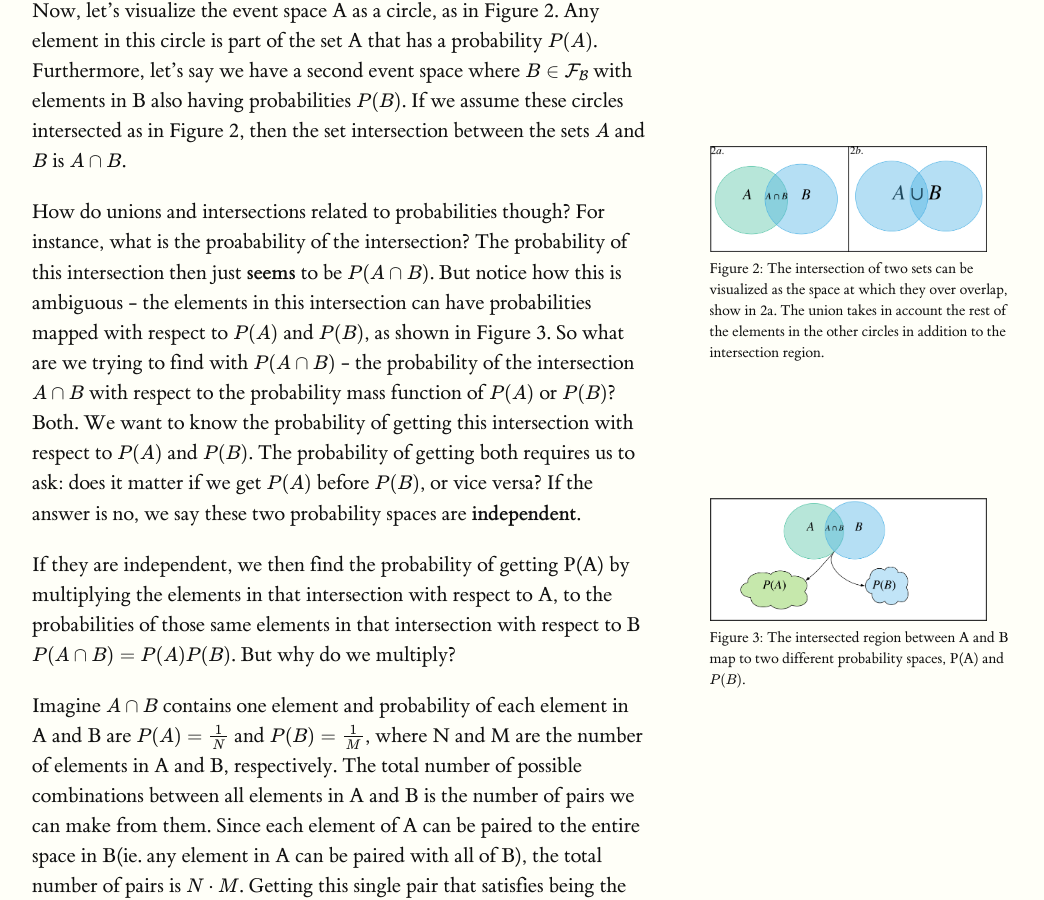
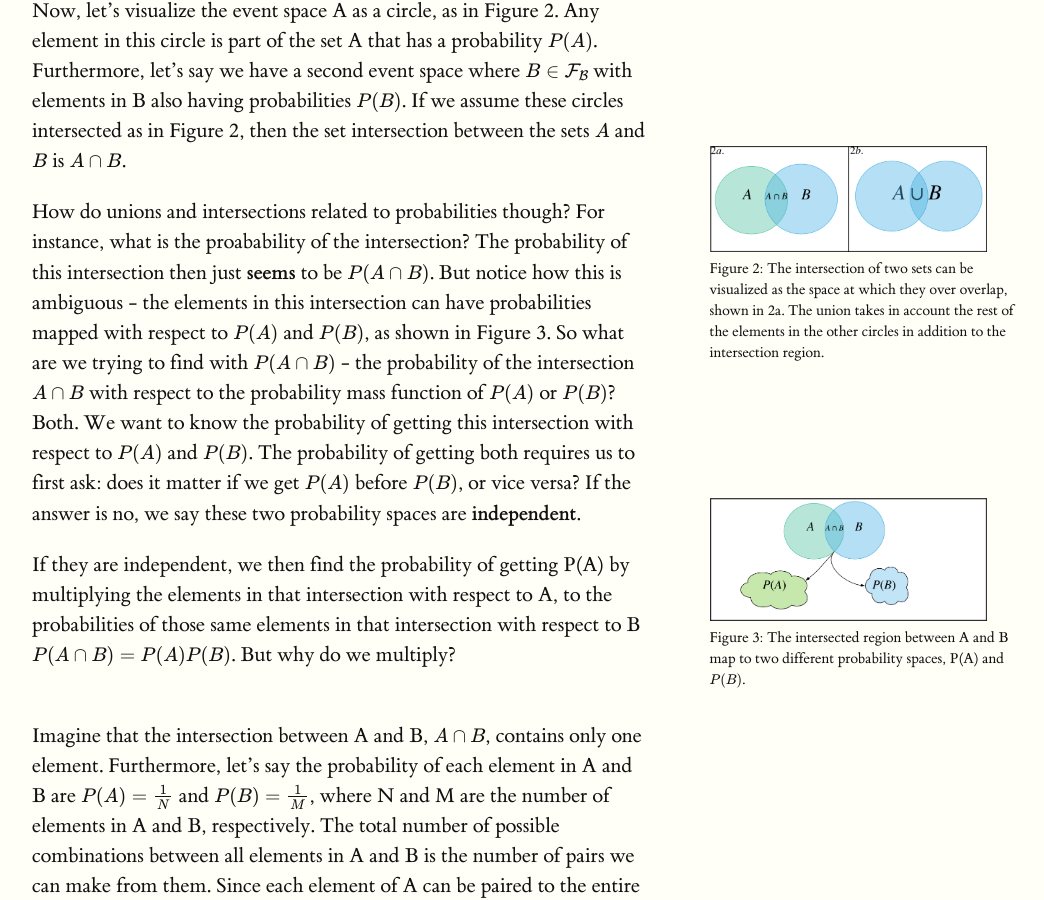
Before and after one commit to luisgc2116/luis_notes, a Jekyll site: the page built from published_notes/fundamental/intro_cond_prob/index.md, in a window 1280 px wide and 900 px high, scrolled down 560 px. Shown: the whole window, without its empty margins (128-1172 px from the left). Built offline with Jekyll 4.4.1, drawn with Linux system fonts in a browser that asks for light colours; formulas are drawn with MathJax 3; some of the changed text lies outside the part shown.

Commit message:
Update index.md

```diff
--- a/published_notes/fundamental/intro_cond_prob/index.md
+++ b/published_notes/fundamental/intro_cond_prob/index.md
@@ -10,15 +10,16 @@
 
 Currently, we know that probabilities under a Probability Triplet $$(\Omega, \mathcal{F}, P)$$ maps elements of an event space $$\mathcal{F}$$ to probabilities P, which are real numbers in $$\mathbb{R}$$. In order to ease the notation to be more readable, let's say the probability of events $$A \in \mathcal{F_A}$$ to be $$P(A)$$.
 
-Now, let's visualize the event space A as a circle, as in Figure 2. Any element in this circle is part of the set A that has a probability $$P(A)$$. Furthermore, let's say we have a second event space where $$B \in \mathcal{F_B}$$ with elements in B also having probabilities $$P(B)$$. If we assume these circles intersected as in Figure 2, then the set intersection between the sets $$A $$ and $$ B$$ is $$A \cap B$$. {% include marginfigure.html id="image_2" url="published_notes/fundamental/intro_cond_prob/fig2_cond.png" description="Figure 2: The intersection of two sets can be visualized as the space at which they over overlap, show in 2a. The union takes in account the rest of the elements in the other circles in addition to the intersection region." %}
+Now, let's visualize the event space A as a circle, as in Figure 2. Any element in this circle is part of the set A that has a probability $$P(A)$$. Furthermore, let's say we have a second event space where $$B \in \mathcal{F_B}$$ with elements in B also having probabilities $$P(B)$$. If we assume these circles intersected as in Figure 2, then the set intersection between the sets $$A $$ and $$ B$$ is $$A \cap B$$. {% include marginfigure.html id="image_2" url="published_notes/fundamental/intro_cond_prob/fig2_cond.png" description="Figure 2: The intersection of two sets can be visualized as the space at which they over overlap, shown in 2a. The union takes in account the rest of the elements in the other circles in addition to the intersection region." %}
 
-How do unions and intersections related to probabilities though? For instance, what is the proabability of the intersection? The probability of this intersection then just **seems** to be $$P(A \cap B)$$. But notice how this is ambiguous - the elements in this intersection can have probabilities mapped with respect to $$P(A)$$ and $$P(B)$$, as shown in Figure 3. So what are we trying to find with $$P(A \cap B)$$ - the probability of the intersection $$A \cap B$$ with respect to the probability mass function of $$P(A)$$ or $$P(B)$$? Both. We want to know the probability of getting this intersection with respect to $$P(A)$$ and $$P(B)$$. The probability of getting both requires us to ask: does it matter if we get $$P(A)$$ before $$P(B)$$, or vice versa? If the answer is no, we say these two probability spaces are **independent**. {% include marginfigure.html id="image_3" url="published_notes/fundamental/intro_cond_prob/fig3_cond.png" description="Figure 3: The intersected region between A and B map to two different probability spaces, P(A) and $$P(B)$$." %}
+How do unions and intersections related to probabilities though? For instance, what is the proabability of the intersection? The probability of this intersection then just **seems** to be $$P(A \cap B)$$. But notice how this is ambiguous - the elements in this intersection can have probabilities mapped with respect to $$P(A)$$ and $$P(B)$$, as shown in Figure 3. So what are we trying to find with $$P(A \cap B)$$ - the probability of the intersection $$A \cap B$$ with respect to the probability mass function of $$P(A)$$ or $$P(B)$$? Both. We want to know the probability of getting this intersection with respect to $$P(A)$$ and $$P(B)$$. The probability of getting both requires us to first ask: does it matter if we get $$P(A)$$ before $$P(B)$$, or vice versa? If the answer is no, we say these two probability spaces are **independent**. {% include marginfigure.html id="image_3" url="published_notes/fundamental/intro_cond_prob/fig3_cond.png" description="Figure 3: The intersected region between A and B map to two different probability spaces, P(A) and $$P(B)$$." %}
 
-If they are independent, we then find the probability of getting P(A) by multiplying the elements in that intersection with respect to A, to the probabilities of those same elements in that intersection with respect to B $$P(A \cap B) = P(A)P(B)$$. But why do we multiply?
+If they are independent, we then find the probability of getting P(A) by multiplying the elements in that intersection with respect to A, to the probabilities of those same elements in that intersection with respect to B $$P(A \cap B) = P(A)P(B)$$. But why do we multiply? <br><br>
 
-Imagine $$A \cap B$$ contains one element and probability of each element in A and B are $$P(A)=\frac{1}{N}$$ and $$P(B)=\frac{1}{M}$$, where N and M are the number of elements in A and B, respectively. The total number of possible combinations between all elements in A and B is the number of pairs we can make from them. Since each element of A can be paired to the entire space in B(ie. any element in A can be paired with all of B), the total number of pairs is $$N \cdot M$$. Getting this single pair that satisfies being the intersection between $$A$$ and $$B$$, $$A \cap B$$, is then $$P(A \cap B) = \frac{1}{N \cdot M}$$, which is the same as expressing this as $$P(A \cap B) = \frac{1}{N \cdot M} = \frac{1}{N} \cdot \frac{1}{M} = P(A)P(B)$$.
+Imagine that the intersection between A and B, $$A \cap B$$, contains only one element. Furthermore, let's say the probability of each element in A and B are $$P(A)=\frac{1}{N}$$ and $$P(B)=\frac{1}{M}$$, where N and M are the number of elements in A and B, respectively. The total number of possible combinations between all elements in A and B is the number of pairs we can make from them. Since each element of A can be paired to the entire space in B(ie. any element in A can be paired with all of B), the total number of pairs is $$N \cdot M$$. Getting this single pair that satisfies being the intersection between $$A$$ and $$B$$, $$A \cap B$$, is then $$P(A \cap B) = \frac{1}{N \cdot M}$$, which is the same as expressing this as $$P(A \cap B) = \frac{1}{N \cdot M} = \frac{1}{N} \cdot \frac{1}{M} = P(A)P(B)$$.
 
 Similarly, let's generalize this to have $$A \cap B$$ contain n elements in A and m elements in B. Now $$P(A)=\frac{n}{N}$$ and $$P(B)=\frac{m}{M}$$. Similarly, the total number of pairs is $$N \cdot M$$, while the number of pairs that intersect as $$n \cdot m$$, since for each element of a we can pair to an element in b. Finally, we get the same relationship that $$P(A \cap B) = \frac{n \cdot m}{N \cdot M} = \frac{n}{N} \cdot \frac{m}{M} = P(A)P(B)$$.
+<br><br>
 
 A different perspective to take is that we are creating an event space $$\mathcal{F}$$ that is composed of pairs between elements $$A$$ and $$B$$. That event space has a probability space $$P(A \cup B)$$ and $$P(A \cap B)$$ is just a subset as follows: $$P((A \cap B) \in (A \cup B))$$.
 
@@ -28,7 +29,7 @@
 ### Conditional Probabilities
 Let's try to understand what happens where event spaces are NOT *independent*; this is named **Conditional Probability**.
 
-A central idea in probability is that probabilities are ratios between event spaces. If we go along this line of thinking, what happens if we take the ratio of getting the probability of the intersection between elements in A and B *per  probability of the elements in B* in $$P(A \cap B)$$, hence $$\frac{P(A \cap B)}{P(B)}$$? We can see a visually clearer description in Figure 2. Given that A is much larger than B, $$P(A \cap B)$$ will account for a larger portion of $$P(B)$$ than it will for $$P(A)$$, hence $$\frac{P(A \cap B)}{P(B)} > \frac{P(A \cap B)}{P(A)}$$.
+A central idea in probability is that probabilities are ratios between event spaces. If we go along this line of thinking, what happens if we take the ratio of getting the probability of the intersection between elements in A and B *per  probability of the elements in B* in $$P(A \cap B)$$, hence $$\frac{P(A \cap B)}{P(B)}$$? We can see a visually clearer description in Figure 2. Given that A is much larger than B, $$P(A \cap B)$$ will account for a larger portion of $$P(B)$$ than it will for $$P(A)$$, hence $$\frac{P(A \cap B)}{P(B)} > \frac{P(A \cap B)}{P(A)}$$. {% include marginfigure.html id="image_4" url="published_notes/fundamental/intro_cond_prob/fig4_cond.png" description="Figure 4: 4a and 4b show the visual representation of $$\frac{P(A \cap B)}{P(A)}$$ and $$\frac{P(A \cap B)}{P(B)}$$, respectively. 4c shows us that $$\frac{P(A \cap B)}{P(B)} > \frac{P(A \cap B)}{P(B)}$$. Lastly, we see that this representation is more difficult to see when the sizes of A and B are the same." %}
 
 Mathematically, we have, $$\frac{P(A \cap B)}{P(B)} = \frac{P(A') \cdot P(B')}{P(B)}$$ for $$A',B' \in A \cap B$$. This just means the elements in A and B found in $$A \cap B$$ with their respective probability mappings, $$P(A')$$ and $$P(B')$$, *relative* to the all probabilitues in $$P(B)$$, defines what it means to be **conditional**. We write that the **conditional probability of A with respect to B is**:
 
```
